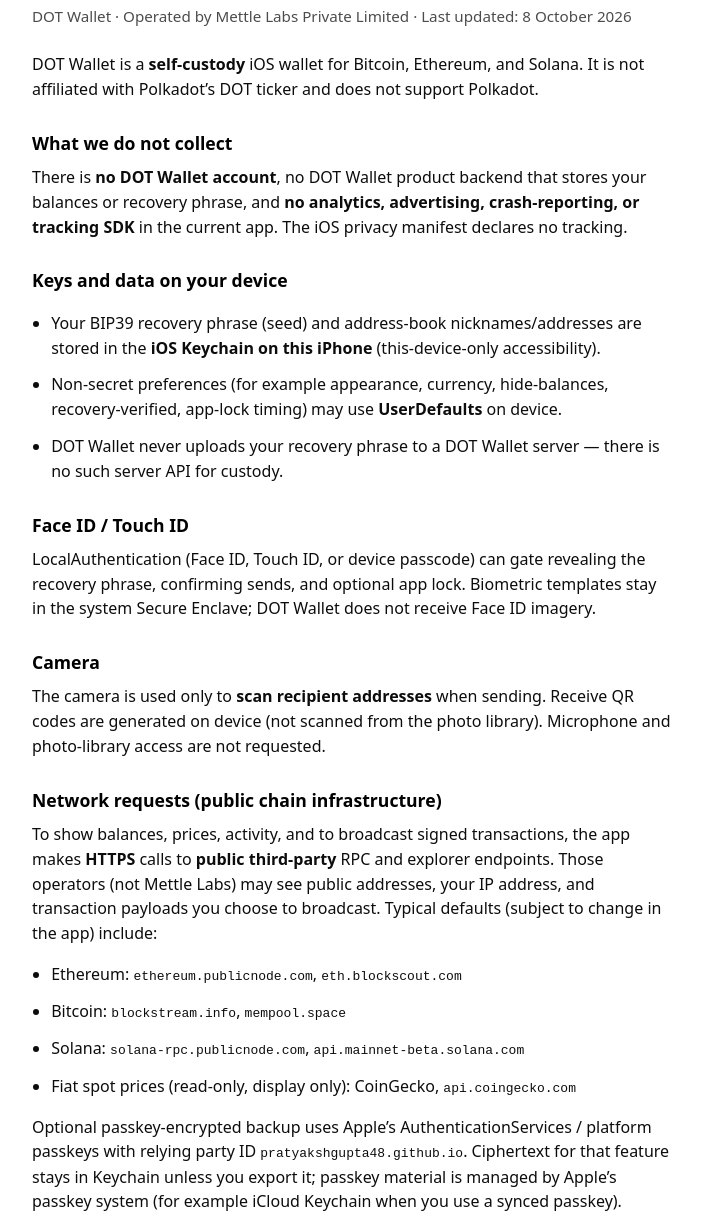
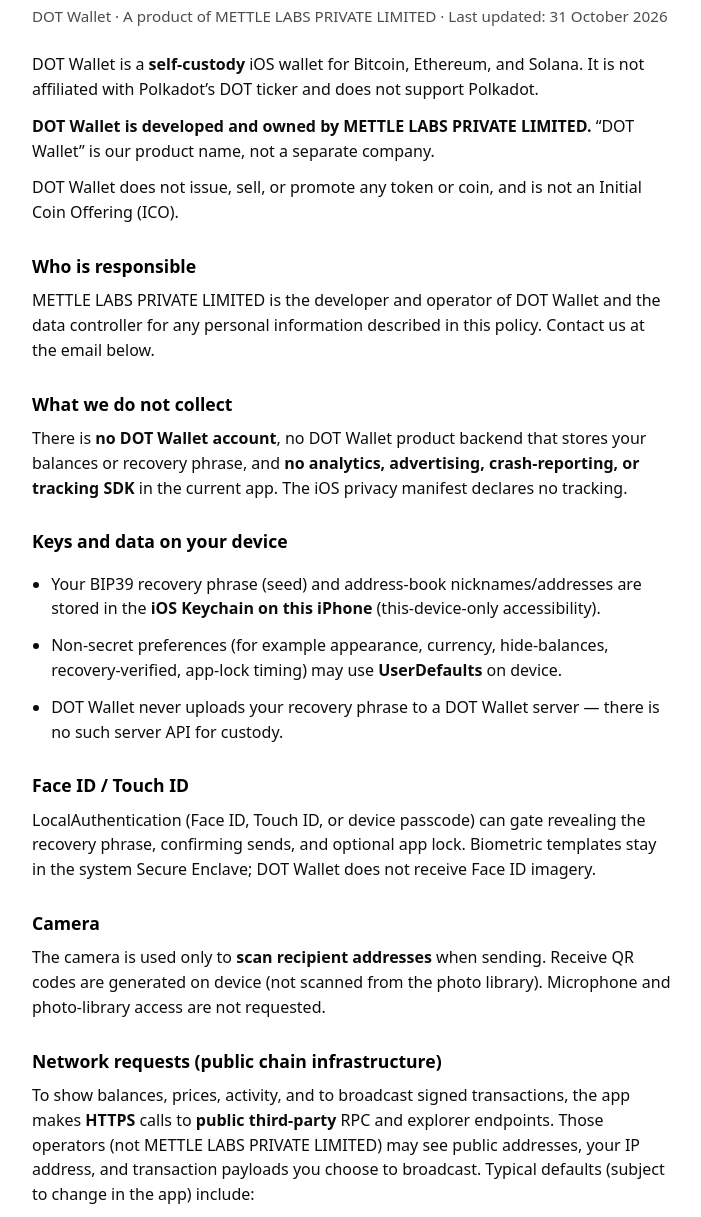
Before and after one commit to PratyakshGupta48/pratyakshgupta48.github.io, a plain HTML site: page privacy.html in a window 1280 px wide. Shown: the part 75-1292 px from the top of the page, without its empty margins (288-989 px from the left). Drawn offline with Linux system fonts and the light colour scheme.

Commit message:
State DOT Wallet is a product of METTLE LABS PRIVATE LIMITED; not an ICO

```diff
--- a/privacy.html
+++ b/privacy.html
@@ -20,9 +20,15 @@
 <body>
   <main>
     <h1>Privacy Policy</h1>
-    <p class="meta">DOT Wallet · Operated by Mettle Labs Private Limited · Last updated: 8 October 2026</p>
+    <p class="meta">DOT Wallet · A product of METTLE LABS PRIVATE LIMITED · Last updated: 31 October 2026</p>
 
     <p>DOT Wallet is a <strong>self-custody</strong> iOS wallet for Bitcoin, Ethereum, and Solana. It is not affiliated with Polkadot’s DOT ticker and does not support Polkadot.</p>
+
+    <p><strong>DOT Wallet is developed and owned by METTLE LABS PRIVATE LIMITED.</strong> “DOT Wallet” is our product name, not a separate company.</p>
+    <p>DOT Wallet does not issue, sell, or promote any token or coin, and is not an Initial Coin Offering (ICO).</p>
+
+    <h2>Who is responsible</h2>
+    <p>METTLE LABS PRIVATE LIMITED is the developer and operator of DOT Wallet and the data controller for any personal information described in this policy. Contact us at the email below.</p>
 
     <h2>What we do not collect</h2>
     <p>There is <strong>no DOT Wallet account</strong>, no DOT Wallet product backend that stores your balances or recovery phrase, and <strong>no analytics, advertising, crash-reporting, or tracking SDK</strong> in the current app. The iOS privacy manifest declares no tracking.</p>
@@ -41,7 +47,7 @@
     <p>The camera is used only to <strong>scan recipient addresses</strong> when sending. Receive QR codes are generated on device (not scanned from the photo library). Microphone and photo-library access are not requested.</p>
 
     <h2>Network requests (public chain infrastructure)</h2>
-    <p>To show balances, prices, activity, and to broadcast signed transactions, the app makes <strong>HTTPS</strong> calls to <strong>public third-party</strong> RPC and explorer endpoints. Those operators (not Mettle Labs) may see public addresses, your IP address, and transaction payloads you choose to broadcast. Typical defaults (subject to change in the app) include:</p>
+    <p>To show balances, prices, activity, and to broadcast signed transactions, the app makes <strong>HTTPS</strong> calls to <strong>public third-party</strong> RPC and explorer endpoints. Those operators (not METTLE LABS PRIVATE LIMITED) may see public addresses, your IP address, and transaction payloads you choose to broadcast. Typical defaults (subject to change in the app) include:</p>
     <ul>
       <li>Ethereum: <code>ethereum.publicnode.com</code>, <code>eth.blockscout.com</code></li>
       <li>Bitcoin: <code>blockstream.info</code>, <code>mempool.space</code></li>
@@ -61,9 +67,10 @@
 
     <h2>Contact</h2>
     <p>Email: <a href="mailto:pratyakshg62@gmail.com">pratyakshg62@gmail.com</a></p>
-    <p>Operator: Mettle Labs Private Limited.</p>
+    <p>Operator: METTLE LABS PRIVATE LIMITED.</p>
 
     <p><a href="/">← DOT Wallet</a></p>
+    <p class="meta">© 2026 METTLE LABS PRIVATE LIMITED. DOT Wallet is a product of METTLE LABS PRIVATE LIMITED.</p>
   </main>
 </body>
 </html>
```
Also changed, not shown: index.html (+2 -0 lines), support.html (+6 -2 lines).
